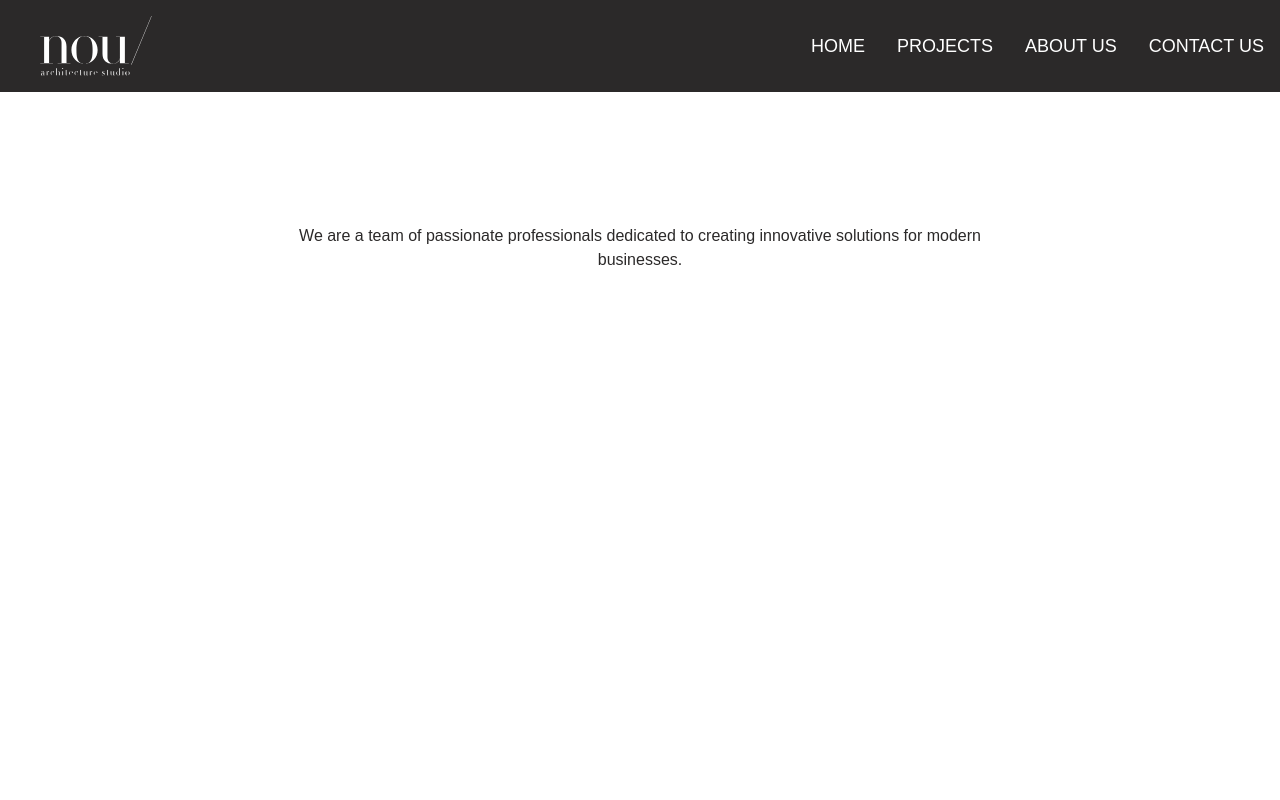
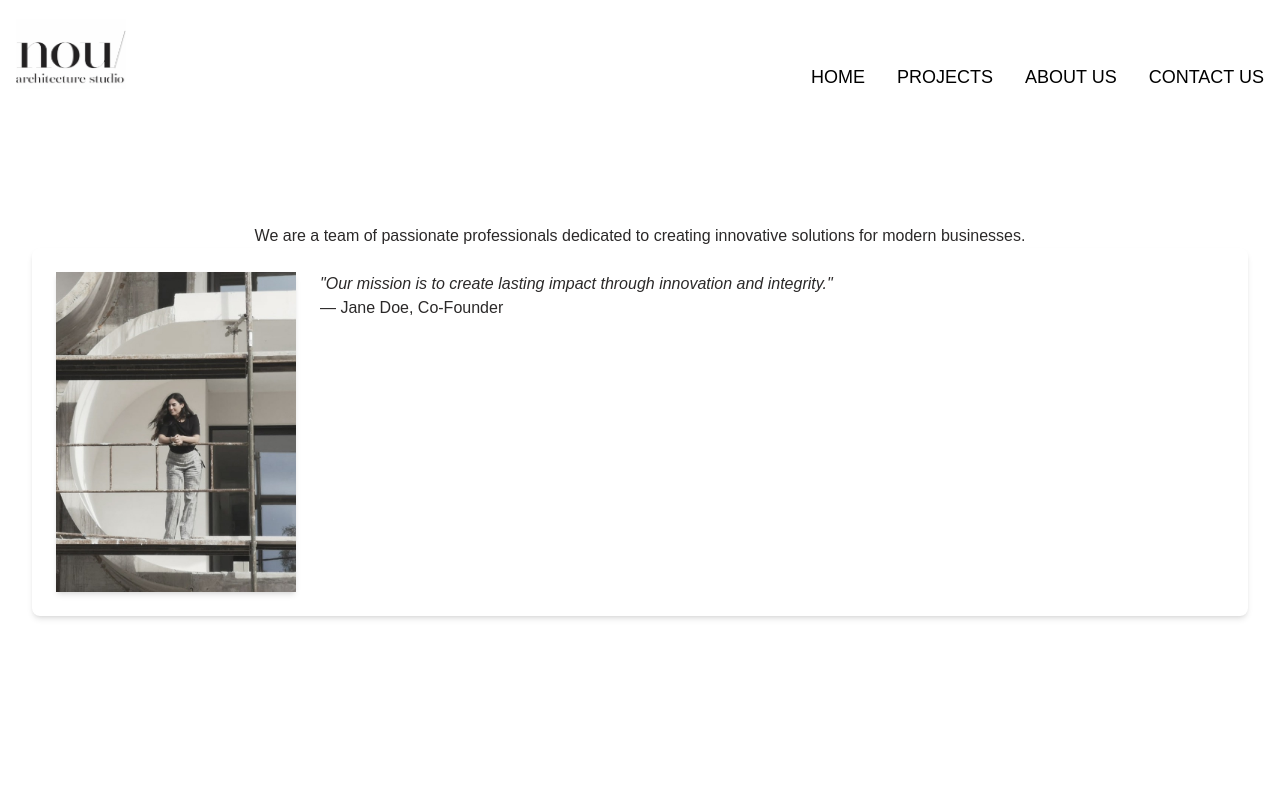
Before and after one commit to GeorgesIshak/nou, a Next.js app: page /about in a window 1280 px wide. Shown: the top 800 px of the page. Built offline with nearby package versions, Linux system fonts and the light colour scheme.

Commit message:
Upadte header and some structure

```diff
--- a/app/about/page.tsx
+++ b/app/about/page.tsx
@@ -2,18 +2,39 @@
 
 import Footer from "@/components/Footer";
 import Header from "@/components/Header";
+import Image from "next/image";
 
 export default function AboutPage() {
   return (
     <>
-    <Header/>
+      <Header />
       <div className="bg-dark-bg text-white min-h-screen font-montserrat px-8 py-16 mt-40">
         {/* Hero / Introduction */}
-        <section className="text-center max-w-3xl mx-auto">
-          <p >
-            We are a team of passionate professionals dedicated to creating innovative solutions for modern businesses.
+        <section className="text-center mx-auto">
+          <p>
+            We are a team of passionate professionals dedicated to creating
+            innovative solutions for modern businesses.
           </p>
         </section>
+
+        <div className="flex flex-col md:flex-row items-center md:items-start gap-6 p-6 bg-white rounded-lg shadow-md ">
+          <Image
+            src="/images/projects/founder.jpeg"
+            alt="Co-Founder"
+            width={260}
+            height={260}
+            className="w-32 h-32 md:w-60 md:h-80 object-cover shadow-md"
+          />
+          <div className="text-center md:text-left">
+            <p className="text-lg italic text-gray-700">
+            &quot;Our mission is to create lasting impact through innovation and
+              integrity.&quot;
+            </p>
+            <p className="mt-4 font-semibold text-gray-900">
+              — Jane Doe, Co-Founder
+            </p>
+          </div>
+        </div>
       </div>
 
       <Footer />
--- a/app/layout.tsx
+++ b/app/layout.tsx
@@ -1,6 +1,10 @@
 
 import "./globals.css";
 
+export const metadata = {
+  title: "Nou Architecture",
+  description: "Nou Architecture is a creative architecture and design studio based in Cyprus, showcasing innovative projects and inspiring spaces.",
+};
 
 
 export default function RootLayout({
--- a/app/projects/page.tsx
+++ b/app/projects/page.tsx
@@ -9,8 +9,10 @@ import Header from "@/components/Header";
 export default function ProjectsPage() {
   return (
     <>
-    <Header />
-      <div className="min-h-screen px-1 pt-16 pb-8">
+      <Header />
+      <div
+        className="min-h-screen px-1 pt-18 md:pt-12 pb-8"
+      >
         <div className="text-5xl font-bold mt-8 md:mt-14.5"></div>
 
         <div className="grid grid-cols-1 sm:grid-cols-2 lg:grid-cols-3 gap-1">
--- a/components/Header.tsx
+++ b/components/Header.tsx
@@ -13,7 +13,6 @@ export default function Header({ transparent = false }: HeaderProps) {
 
   const menuItems = [
     { name: "Home", href: "/" },
-
     {
       name: "Projects",
       href: "/projects",
@@ -24,48 +23,61 @@ export default function Header({ transparent = false }: HeaderProps) {
         { name: "Landscape", href: "/projects/landscape" },
       ],
     },
-     { name: "About Us", href: "/about" },
+    { name: "About Us", href: "/about" },
     { name: "Contact Us", href: "/contact" },
   ];
 
   return (
     <header
       className={`fixed md:absolute top-0 left-0 w-full z-50 p-4 md:p-4 transition-colors duration-300 ${
-        transparent ? "bg-transparent" : "bg-[#2b2929]"
+        transparent ? "bg-transparent" : "bg-white"
       }`}
     >
       <div className="mx-auto flex justify-between items-center">
         {/* Logo */}
         <Link
           href="/"
-          className="relative w-[120px] h-[60px] md:w-[160px] md:h-[60px] block"
+          className="relative w-[110px] h-[70px] md:w-[110px] md:h-[70px] block"
         >
           <Image
-            src="/images/projects/nou.svg"
+            src={
+              transparent
+                ? "/images/projects/nou.svg"
+                : "/images/projects/logo-black.jpeg"
+            }
             alt="Nou Architecture"
             fill
-            style={{ objectFit: "contain" }}
+            style={{ objectFit: "fill" }}
             priority
           />
         </Link>
 
         {/* Desktop Menu */}
         <nav className="hidden md:flex">
-          <ul className="flex gap-8 text-white font-normal uppercase text-[18px]">
+          <ul
+            className={`flex gap-8 mt-12 font-normal uppercase text-[18px] ${
+              transparent ? "text-white" : "text-black"
+            }`}
+          >
             {menuItems.map((item) => (
               <li key={item.name} className="relative group">
                 <Link href={item.href}>{item.name}</Link>
                 {item.submenu && (
-                  <ul className="absolute top-full left-0 mt-2 w-40 bg-white text-black shadow-lg rounded opacity-0 group-hover:opacity-100 invisible group-hover:visible transition-all duration-300">
+                  <ul
+                    className={`absolute top-full left-0 mt-2 w-40 rounded opacity-0 group-hover:opacity-100 invisible group-hover:visible transition-all duration-300
+    ${
+      transparent
+        ? "bg-white text-black shadow-2xl"
+        : "bg-white text-black shadow-2xl"
+    }`}
+                  >
                     {item.submenu.map((sub) => (
-                      <li key={sub.name} className="border-b last:border-b-0">
+                      <li key={sub.name} className="border-b last:border-b-0 text-sm">
                         <Link
                           href={sub.href}
-                          className="block px-2 py-2 text-sm hover:bg-gray-100"
+                          className="block px-2 py-2 hover:bg-gray-100"
                         >
                           {sub.name}
-
-
                         </Link>
                       </li>
                     ))}
@@ -82,19 +94,19 @@ export default function Header({ transparent = false }: HeaderProps) {
           onClick={() => setIsOpen(!isOpen)}
         >
           <span
-            className={`block w-6 h-0.5 bg-white transition-all duration-300 ${
-              isOpen ? "rotate-45 translate-y-2" : ""
-            }`}
+            className={`block w-6 h-0.5 transition-all duration-300 ${
+              transparent ? "bg-white" : "bg-black"
+            } ${isOpen ? "rotate-45 translate-y-2" : ""}`}
           />
           <span
-            className={`block w-6 h-0.5 bg-white transition-all duration-300 ${
-              isOpen ? "opacity-0" : ""
-            }`}
+            className={`block w-6 h-0.5 transition-all duration-300 ${
+              transparent ? "bg-white" : "bg-black"
+            } ${isOpen ? "opacity-0" : ""}`}
           />
           <span
-            className={`block w-6 h-0.5 bg-white transition-all duration-300 ${
-              isOpen ? "-rotate-45 -translate-y-2" : ""
-            }`}
+            className={`block w-6 h-0.5 transition-all duration-300 ${
+              transparent ? "bg-white" : "bg-black"
+            } ${isOpen ? "-rotate-45 -translate-y-2" : ""}`}
           />
         </button>
       </div>
@@ -111,13 +123,29 @@ export default function Header({ transparent = false }: HeaderProps) {
             className="flex flex-col justify-center items-center gap-1"
             onClick={() => setIsOpen(false)}
           >
-            <span className="block w-6 h-0.5 bg-black transition-all duration-300 rotate-45 translate-y-2" />
-            <span className="block w-6 h-0.5 bg-black transition-all duration-300 opacity-0" />
-            <span className="block w-6 h-0.5 bg-black transition-all duration-300 -rotate-45 -translate-y-2" />
+            <span
+              className={`block w-6 h-0.5 transition-all duration-300 rotate-45 translate-y-2 ${
+                transparent ? "bg-black" : "bg-black"
+              }`}
+            />
+            <span
+              className={`block w-6 h-0.5 transition-all duration-300 opacity-0 ${
+                transparent ? "bg-black" : "bg-black"
+              }`}
+            />
+            <span
+              className={`block w-6 h-0.5 transition-all duration-300 -rotate-45 -translate-y-2 ${
+                transparent ? "bg-black" : "bg-black"
+              }`}
+            />
           </button>
         </div>
 
-        <ul className="flex flex-col p-8 pt-32 text-black font-normal uppercase text-[18px]">
+        <ul
+          className={`flex flex-col p-8 pt-32 font-normal uppercase text-[18px] ${
+            transparent ? "text-black" : "text-black"
+          }`}
+        >
           {menuItems.map((item, mainIndex) => (
             <li key={item.name} className="border-b last:border-b-0">
               <div className="flex justify-between items-center">
@@ -140,7 +168,9 @@ export default function Header({ transparent = false }: HeaderProps) {
                 {item.submenu && (
                   <button
                     onClick={() => setProjectsOpen(!projectsOpen)}
-                    className="text-black pr-2"
+                    className={`${
+                      transparent ? "text-black" : "text-black"
+                    } pr-2`}
                   >
                     {projectsOpen ? "-" : "+"}
                   </button>
--- a/components/ImageSlider.tsx
+++ b/components/ImageSlider.tsx
@@ -37,7 +37,7 @@ export default function ImageSlider() {
             />
             <div className="absolute top-0 left-0 w-full h-full bg-black/30"></div>
 
-            <div className="absolute bottom-100 md:bottom-80 left-7 md:left-16 z-10 text-white flex flex-col">
+            <div className="absolute bottom-100 md:bottom-80 left-7 md:left-4 z-10 text-white flex flex-col">
               {/* Link to the single project page using slug */}
               <Link
                 href={`/projects/${slide.slug}`}
@@ -69,12 +69,15 @@ export default function ImageSlider() {
         <button
           onClick={prevSlide}
           className="text-white text-3xl cursor-pointer"
+           aria-label="Previous slide"
         >
           &#10094;
         </button>
         <button
           onClick={nextSlide}
           className="text-white text-3xl cursor-pointer"
+           aria-label="Next slide"
+
         >
           &#10095;
         </button>
--- a/components/SliderProjects.tsx
+++ b/components/SliderProjects.tsx
@@ -34,7 +34,7 @@ export default function SliderProjects({ images }: SliderProjectsProps) {
 
   // Responsive slides
   useEffect(() => {
-    const handleResize = () => setVisibleCount(window.innerWidth < 768 ? 1 : 3);
+    const handleResize = () => setVisibleCount(window.innerWidth < 768 ? 1 : 2);
     handleResize();
     window.addEventListener("resize", handleResize);
     return () => window.removeEventListener("resize", handleResize);
@@ -69,7 +69,7 @@ export default function SliderProjects({ images }: SliderProjectsProps) {
             className="flex-shrink-0 relative cursor-pointer"
             style={{
               flexBasis: visibleCount === 1 ? "100%" : `calc(${100 / visibleCount}% - ${gap}px)`,
-              height: visibleCount === 1 ? "80vw" : "300px",
+              height: visibleCount === 1 ? "80vw" : "360px",
             }}
             onClick={() => setModalImage(img)}
           >
```
Also changed, not shown: app/contact/page.tsx (+13 -9 lines), app/projects/[slug]/page.tsx (+9 -9 lines), public/images/projects/founder.jpeg (added), public/images/projects/logo-black.jpeg (added).
